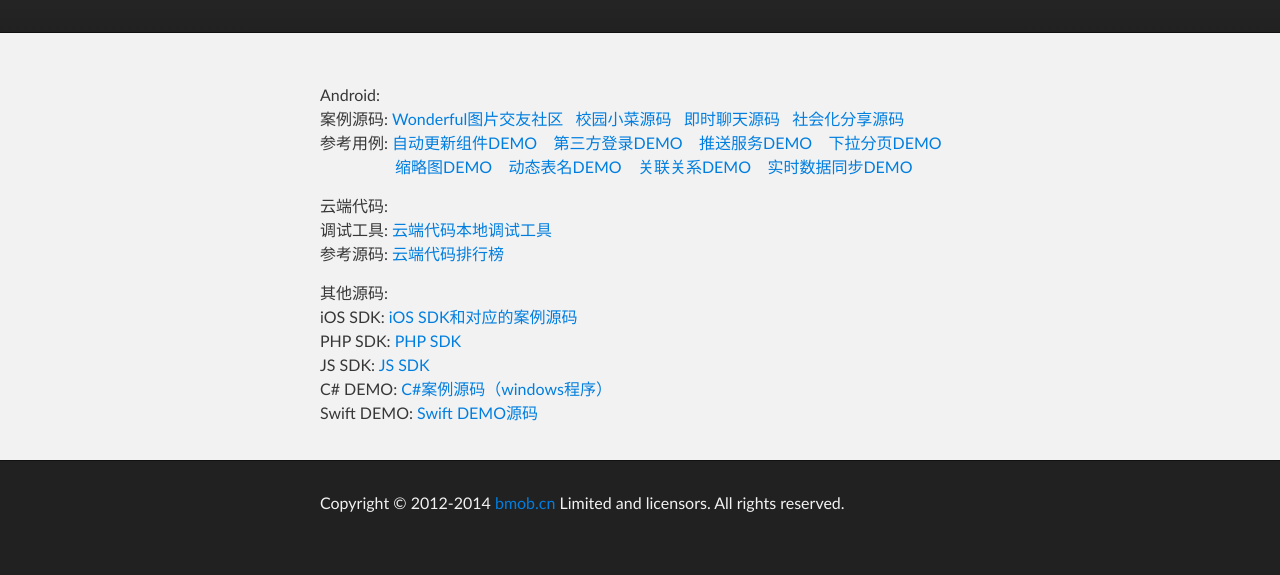
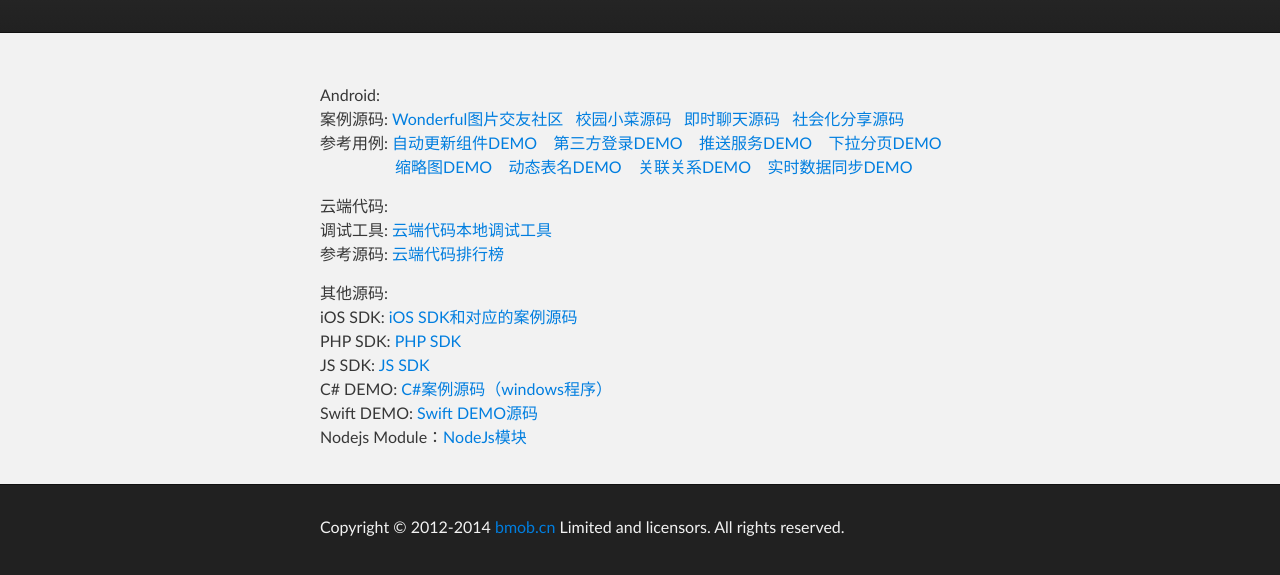
Before and after one commit to bmob/bmob.github.io, a plain HTML site: page index.html in a window 1280 px wide. Shown: the part 177-752 px from the top of the page. Drawn offline with Linux system fonts and the light colour scheme.

Commit message:
Update index.html

```diff
--- a/index.html
+++ b/index.html
@@ -53,6 +53,7 @@
 		JS SDK: <a href="https://github.com/bmob/bmob-js-sdk">JS SDK</a><br/>
         C# DEMO: <a href="https://github.com/bmob/bmob-demo-csharp">C#案例源码（windows程序）</a><br/>
 		Swift DEMO: <a href="https://github.com/bmob/bmob-swift-demo">Swift DEMO源码</a><br/>
+		Nodejs Module：<a href="https://github.com/bmob/bmob-nodejs-module">NodeJs模块</a>
         </p>
 
       </section>
```
